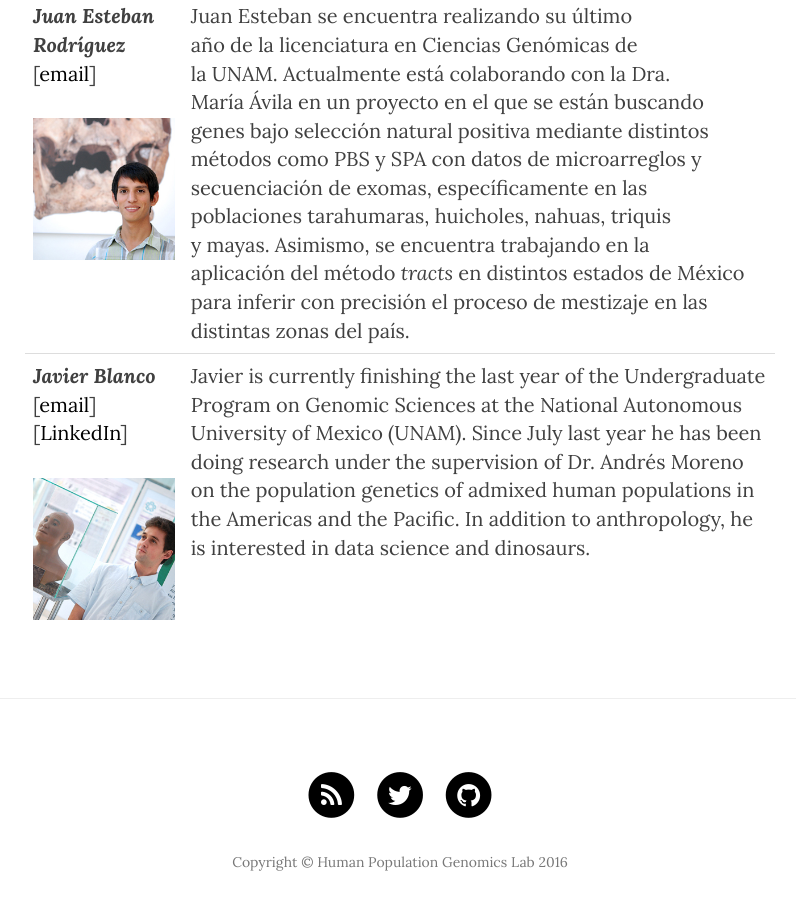
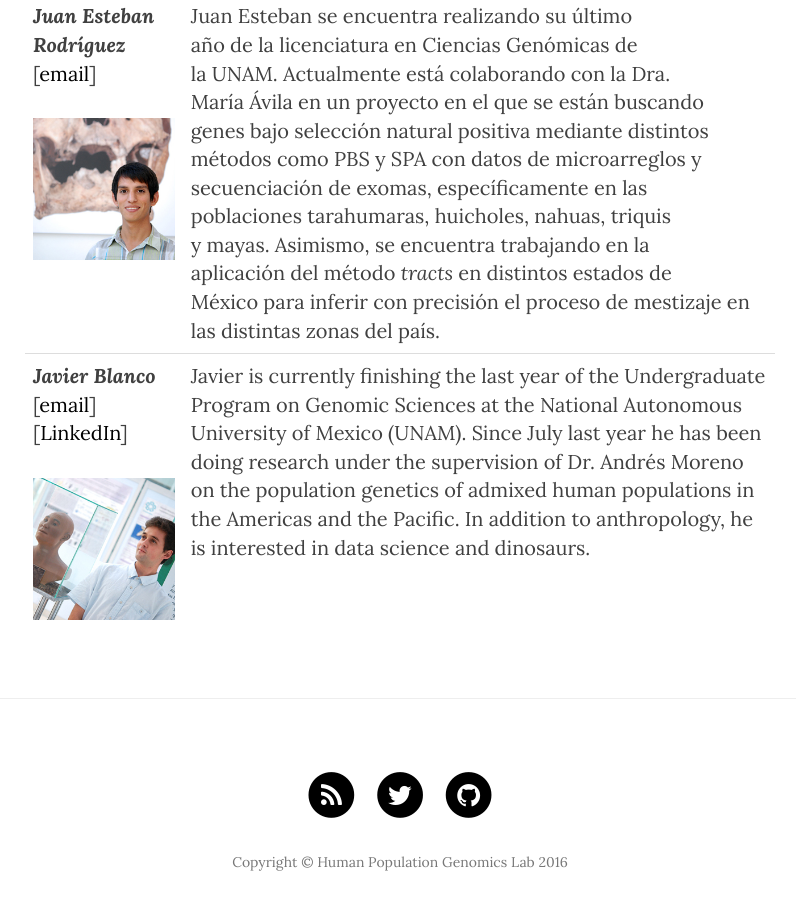
Before and after one commit to milkshakeplustip/milkshakeplustip.github.io, a Jekyll site: the page built from b_people.html, in a window 1280 px wide and 900 px high, scrolled down 2640 px. Shown: the whole window, without its empty margins (240-1036 px from the left). Built offline with Jekyll 4.4.1, drawn with Linux system fonts in a browser that asks for light colours; nearby versions of some CDN libraries.

```diff
--- a/b_people.html
+++ b/b_people.html
@@ -28,7 +28,7 @@ header-img: "img/morenolab_2_1000.jpg"
 <table style="width:100%">
 	<tr>
 		<td><b><i>Juan Esteban Rodríguez </i></b>[<a href=juanrr@lcg.unam.mx>email</a>]<p><img src="/img/JuanEst250.jpg" alt="JuanEst" height="500" width="500"></p></td>
-		<td>Juan Esteban se encuentra realizando su último<br> año de la licenciatura en Ciencias Genómicas de<br> la UNAM. Actualmente está colaborando con la Dra.<br> María Ávila en un proyecto en el que se están buscando<br> genes bajo selección natural positiva mediante distintos<br> métodos como PBS y SPA con datos de microarreglos y<br> secuenciación de exomas, específicamente en las<br> poblaciones tarahumaras, huicholes, nahuas, triquis<br> y mayas. Asimismo, se encuentra trabajando en la<br> aplicación del método <i>tracts</i> en distintos estados de México para inferir con precisión el proceso de mestizaje en las distintas zonas del país.</td>
+		<td>Juan Esteban se encuentra realizando su último<br> año de la licenciatura en Ciencias Genómicas de<br> la UNAM. Actualmente está colaborando con la Dra.<br> María Ávila en un proyecto en el que se están buscando<br> genes bajo selección natural positiva mediante distintos<br> métodos como PBS y SPA con datos de microarreglos y<br> secuenciación de exomas, específicamente en las<br> poblaciones tarahumaras, huicholes, nahuas, triquis<br> y mayas. Asimismo, se encuentra trabajando en la<br> aplicación del método <i>tracts</i> en distintos estados de<br> México para inferir con precisión el proceso de mestizaje en las distintas zonas del país.</td>
 	</tr>
 	<tr>
 		<td><b><i>Javier Blanco </i></b>[<a href=jblanco@lcg.unam.mx>email</a>][<a href=https://mx.linkedin.com/in/javier-blanco-26112097>LinkedIn</a>]<p><img src="/img/Javier250.jpg" alt="Javier" height="500" width="500"></p></td>
```
